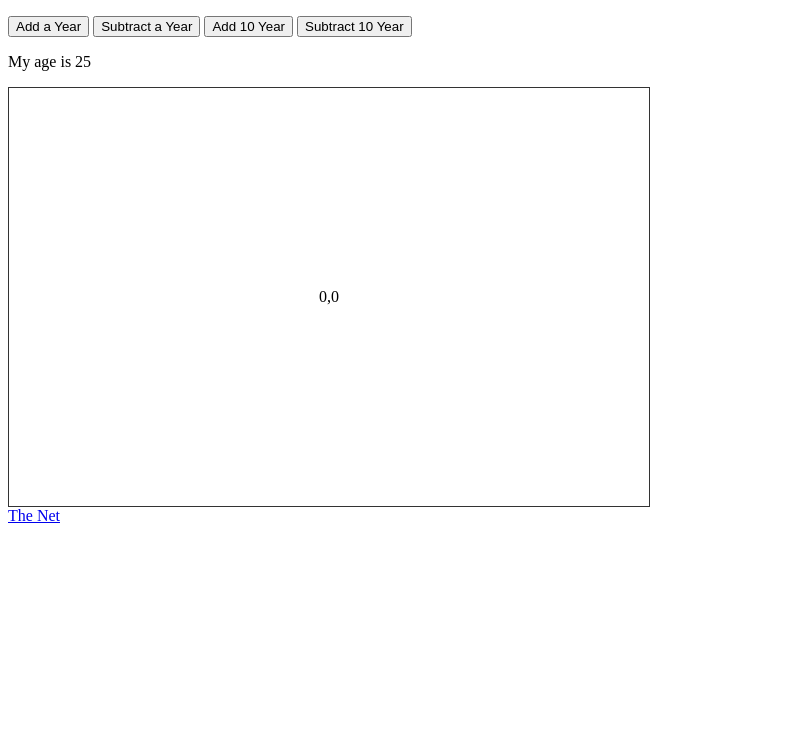
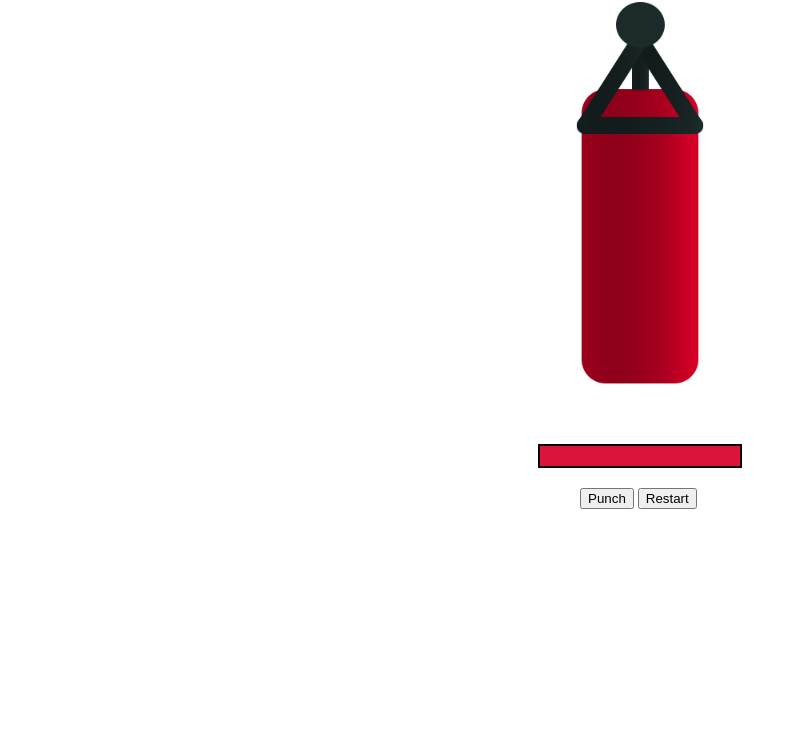
Before and after one commit to gunjan543/vue, a plain HTML site: page index.html in a window 1280 px wide. Shown: the part 64-800 px from the top of the page, without its empty margins (0-797 px from the left). Drawn offline with nearby package versions, Linux system fonts and the light colour scheme.

Commit message:
Punch Bag

```diff
--- a/app.js
+++ b/app.js
@@ -1,24 +1,22 @@
 new Vue({
-    el:'#vue-app',
-    data:{
-        age:25,
-        x:0,
-        y:0
+    el: '#vue-app',
+    data: {
+        health: 100,
+        ended: false
     },
-    methods:{
-        add:function(inc){
-            this.age += inc;
+    methods: {
+        punch: function(){
+            this.health -= 10;
+            if ( this.health <= 0 ){
+                this.ended = true;
+            }
         },
-        subtract:function(dec){
-            this.age -= dec;
-        },
-        updateXY:function(event){
-          this.x=event.offsetX;
-          this.y=event.offsetY;
-        },
-        click:function(){
-            alert("You clicked me")
+        restart: function(){
+            this.health = 100;
+            this.ended = false;
         }
+    },
+    computed: {
 
     }
 });
--- a/index.html
+++ b/index.html
@@ -1,24 +1,28 @@
 <!DOCTYPE html>
-<html lang="en">
+<html>
     <head>
-    <meta charset="UTF-8">
-    <meta http-equiv="X-UA-Compatible" content="IE=edge">
-    <meta name="viewport" content="width=device-width, initial-scale=1.0">
-    <title>Document</title>
+        <meta charset="utf-8">
+        <title>VueJS Tutorials</title>
         <link href="styles.css" rel="stylesheet" />
-    <script src="https://cdn.jsdelivr.net/npm/vue@2.6.12/dist/vue.js"></script>
+        <script src="https://unpkg.com/vue"></script>
     </head>
     <body>
         <div id="vue-app">
-       <h1>Events</h1>
-       <button v-on:click.once="add(1)">Add a Year</button>
-       <button v-on:click="subtract(1)">Subtract a Year</button>
-       <button v-on:dblclick="add(10)">Add 10 Year</button>
-       <button v-on:dblclick="subtract(10)">Subtract 10 Year</button>
-       <p>My age is {{ age }}</p>
-       <div id="canvas" v-on:mousemove="updateXY">{{ x }},{{ y }}</div>
-        <a v-on:click.prevent="click" href="https://github.com/gunjan543/vue">The Net</a>
+            <!-- bag image -->
+            <div id="bag" v-bind:class="{ burst: ended }"></div>
+
+            <!-- bag health bar -->
+            <div id="bag-health">
+                <div v-bind:style="{ width: health + '%' }"></div>
             </div>
+
+            <!-- game control buttons -->
+            <div id="controls">
+                <button v-on:click="punch" v-show="!ended">Punch</button>
+                <button v-on:click="restart">Restart</button>
+            </div>
+        </div>
+    </body>
+
     <script src="app.js"></script>
-</body>
 </html>
--- a/styles.css
+++ b/styles.css
@@ -1,6 +1,27 @@
-#canvas{
-    width: 600px;
-    padding: 200px 20px;
-    text-align: center;
-    border: 1px solid #333;
+#bag{
+    width: 200px;
+    height: 500px;
+    margin: 0 auto;
+    background: url(bag.png) center no-repeat;
+    background-size: 80%;
 }
+
+#bag.burst{
+    background-image: url(bag-burst.png);
+}
+
+#bag-health{
+    width: 200px;
+    border: 2px solid #000;
+    margin: 0 auto 20px auto;
+}
+
+#bag-health div{
+    height: 20px;
+    background: crimson
+}
+
+#controls{
+    width: 120px;
+    margin: 0 auto;
+}
```
Also changed, not shown: bag-burst.png (added), bag.png (added). Lines whose indentation alone changed are shown as unchanged.
